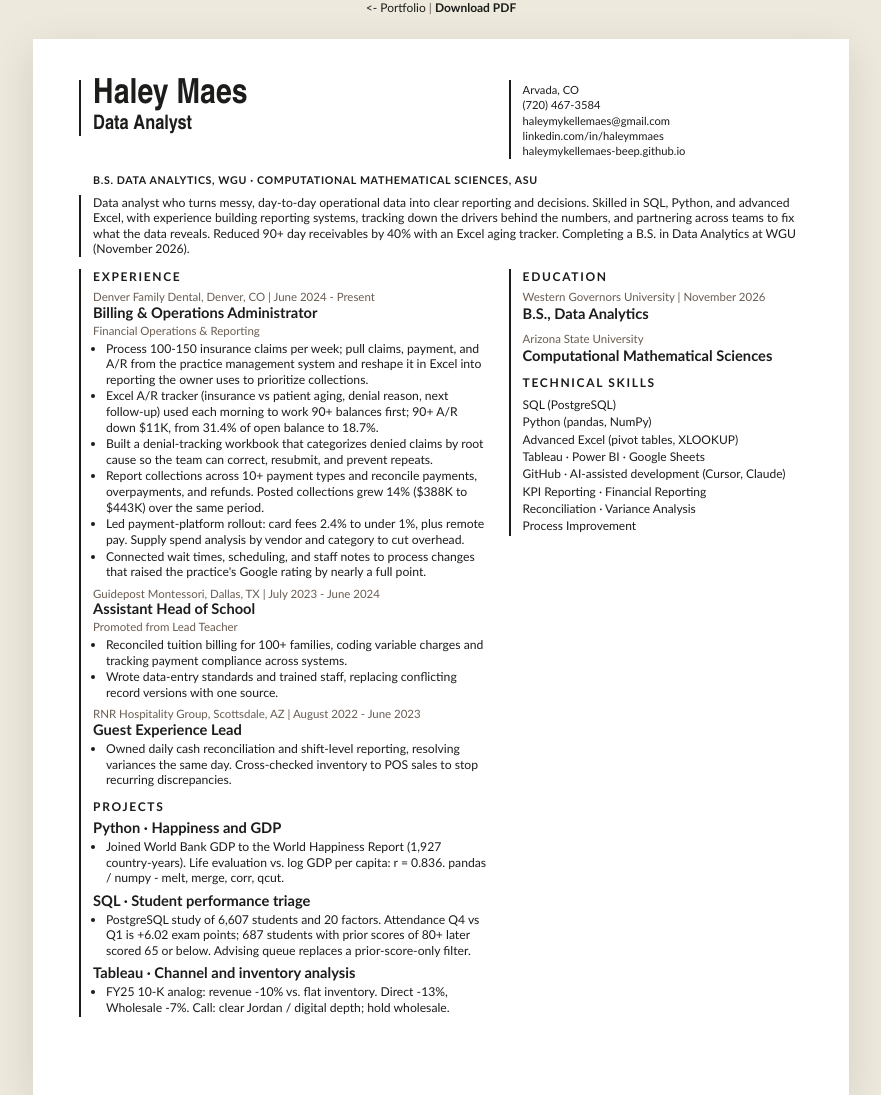
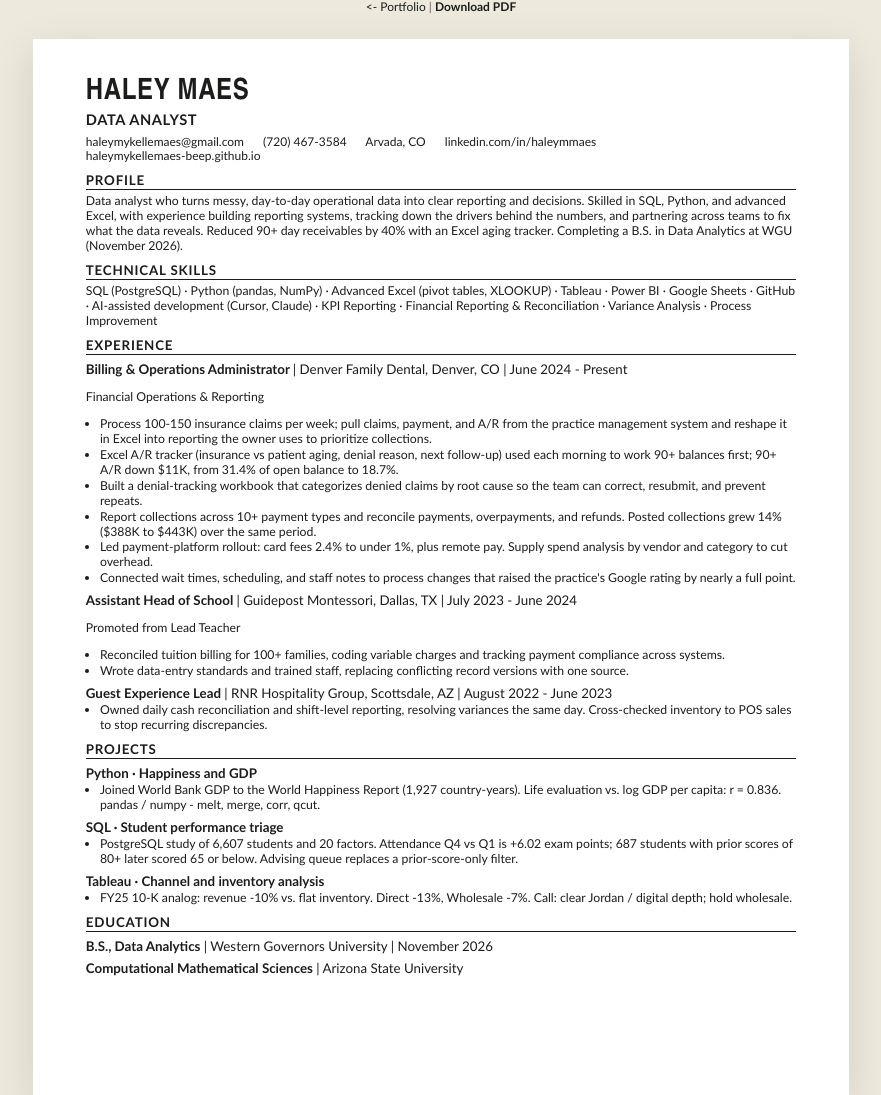
Before and after one commit to haleymykellemaes-beep/haleymykellemaes-beep.github.io, a plain HTML site: page Haley-Maes-Resume.html in a window 1280 px wide. Shown: the top 1095 px of the page, without its empty margins (199-1080 px from the left). Drawn offline with Linux system fonts and the light colour scheme.

Commit message:
Switch the résumé to a single-column layout.
Name, contact, and underlined sections run straight down the page, with each role on one line above its bullets.

Co-authored-by: Cursor <cursoragent@cursor.com>

```diff
--- a/Haley-Maes-Resume.html
+++ b/Haley-Maes-Resume.html
@@ -9,7 +9,7 @@
     :root {
       --ink: #1C1C1B;
       --muted: #6A5D52;
-      --rule: #1C1C1B;
+      --line: #1C1C1B;
       --gray: #EDE9DC;
       --white: #ffffff;
     }
@@ -19,8 +19,8 @@
       font-family: Calibri, "Segoe UI", Arial, Helvetica, sans-serif;
       color: var(--ink);
       background: var(--gray);
-      line-height: 1.28;
-      font-size: 9.15pt;
+      line-height: 1.22;
+      font-size: 9.2pt;
     }
     a { color: var(--ink); text-decoration: none; }
     .sheet {
@@ -28,100 +28,56 @@
       min-height: 11in;
       margin: 24px auto;
       background: var(--white);
-      padding: 0.42in 0.48in 0.32in;
+      padding: 0.42in 0.55in 0.36in;
       box-shadow: 0 12px 40px rgba(28, 28, 27, 0.12);
-    }
-    .top, .cols {
-      display: grid;
-      grid-template-columns: 1.28fr 0.92fr;
-      gap: 20px;
-      align-items: start;
-    }
-    .who, .contact, .profile, .col {
-      border-left: 2.5px solid var(--rule);
-      padding-left: 12px;
     }
     h1 {
       margin: 0;
       font-family: "Arial Narrow", "Helvetica Neue", Arial, Helvetica, sans-serif;
-      font-size: 26pt;
+      font-size: 22pt;
       line-height: 0.95;
       font-weight: 700;
-      letter-spacing: 0;
+      letter-spacing: 0.02em;
+      text-transform: uppercase;
       color: var(--ink);
     }
     .title {
-      margin: 2px 0 0;
-      font-family: "Arial Narrow", "Helvetica Neue", Arial, Helvetica, sans-serif;
-      font-size: 15pt;
-      line-height: 1.05;
+      margin: 4px 0 0;
+      font-size: 11pt;
       font-weight: 700;
-      color: var(--ink);
+      letter-spacing: 0.04em;
+      text-transform: uppercase;
     }
     .contact {
-      font-size: 8.4pt;
-      line-height: 1.38;
-      padding-top: 2px;
+      margin: 6px 0 0;
+      font-size: 9pt;
     }
-    .contact p { margin: 0; }
-    .contact a { white-space: nowrap; hyphens: none; }
-    .creds {
-      margin: 14px 0 8px;
-      padding-left: 14px;
-      font-size: 8pt;
+    .contact span { margin-right: 16px; white-space: nowrap; }
+    h2 {
+      margin: 8px 0 2px;
+      padding-bottom: 1px;
+      border-bottom: 1.25px solid var(--line);
+      font-size: 10pt;
       font-weight: 700;
       letter-spacing: 0.06em;
       text-transform: uppercase;
     }
-    .profile {
-      margin: 0 0 12px;
+    .profile, .skills { margin: 4px 0 0; }
+    .job { margin: 6px 0 0; }
+    h3 {
+      margin: 0;
+      font-size: 10pt;
+      font-weight: 700;
+      line-height: 1.2;
     }
-    .skills { margin: 0; hyphens: none; }
-    .skills li {
-      margin: 0 0 2px;
-      padding: 0;
-      list-style: none;
-    }
-    .skills { list-style: none; padding: 0; }
-    h2 {
-      margin: 11px 0 6px;
-      font-size: 9pt;
-      letter-spacing: 0.14em;
-      text-transform: uppercase;
-      font-weight: 700;
-      color: var(--ink);
-    }
-    .job { margin: 0 0 7px; }
-    .job:last-child { margin-bottom: 0; }
     .where {
-      margin: 0;
-      font-size: 8.6pt;
-      color: var(--muted);
-    }
-    h3 {
-      margin: 0 0 2px;
-      font-size: 11pt;
-      font-weight: 700;
-      line-height: 1.15;
+      font-weight: 400;
     }
     ul {
       margin: 2px 0 0;
-      padding-left: 1.05em;
-    }
-    ul.skills {
-      margin: 0;
-      padding: 0;
-      list-style: none;
+      padding-left: 1.15em;
     }
     li { margin: 0 0 1px; }
-    .edu { margin: 0 0 9px; }
-    .edu .where { margin-bottom: 1px; }
-    .skills {
-      margin: 0;
-      font-size: 9pt;
-    }
-    .col > h2:first-child,
-    .side > h2:first-child { margin-top: 0; }
     .print-hint {
       text-align: center;
       font-size: 12px;
@@ -131,7 +87,7 @@
     .print-hint a { color: var(--ink); }
     .print-hint .dl { font-weight: 700; }
     @media print {
-      @page { size: letter; margin: 0.38in 0.42in; }
+      @page { size: letter; margin: 0.4in 0.48in; }
       html, body { margin: 0; background: #fff; }
       body { font-size: 9.1pt; }
       .print-hint { display: none !important; }
@@ -149,29 +105,27 @@
 <body>
   <p class="print-hint"><a href="index.html">&lt;- Portfolio</a> | <a class="dl" href="Haley-Maes-Resume.pdf" download="Haley-Maes-Resume.pdf">Download PDF</a></p>
   <article class="sheet">
-    <header class="top">
-      <div class="who">
+    <header>
       <h1>Haley Maes</h1>
       <p class="title">Data Analyst</p>
-      </div>
-      <div class="contact">
-        <p>Arvada, CO</p>
-        <p><a href="tel:7204673584">(720) 467-3584</a></p>
-        <p><a href="mailto:haleymykellemaes@gmail.com">haleymykellemaes@gmail.com</a></p>
-        <p><a href="https://www.linkedin.com/in/haleymmaes">linkedin.com/in/haleymmaes</a></p>
-        <p><a href="https://haleymykellemaes-beep.github.io/">haleymykellemaes-beep.github.io</a></p>
-      </div>
+      <p class="contact">
+        <span><a href="mailto:haleymykellemaes@gmail.com">haleymykellemaes@gmail.com</a></span>
+        <span><a href="tel:7204673584">(720) 467-3584</a></span>
+        <span>Arvada, CO</span>
+        <span><a href="https://www.linkedin.com/in/haleymmaes">linkedin.com/in/haleymmaes</a></span>
+        <span><a href="https://haleymykellemaes-beep.github.io/">haleymykellemaes-beep.github.io</a></span>
+      </p>
     </header>
 
-    <p class="creds">B.S. Data Analytics, WGU &middot; Computational Mathematical Sciences, ASU</p>
+    <h2>Profile</h2>
     <p class="profile">Data analyst who turns messy, day-to-day operational data into clear reporting and decisions. Skilled in SQL, Python, and advanced Excel, with experience building reporting systems, tracking down the drivers behind the numbers, and partnering across teams to fix what the data reveals. Reduced 90+ day receivables by 40% with an Excel aging tracker. Completing a B.S. in Data Analytics at WGU (November 2026).</p>
 
-    <div class="cols">
-      <div class="col">
+    <h2>Technical Skills</h2>
+    <p class="skills">SQL (PostgreSQL) &middot; Python (pandas, NumPy) &middot; Advanced Excel (pivot tables, XLOOKUP) &middot; Tableau &middot; Power BI &middot; Google Sheets &middot; GitHub &middot; AI-assisted development (Cursor, Claude) &middot; KPI Reporting &middot; Financial Reporting &amp; Reconciliation &middot; Variance Analysis &middot; Process Improvement</p>
+
     <h2>Experience</h2>
     <div class="job">
-          <p class="where">Denver Family Dental, Denver, CO | June 2024 - Present</p>
-          <h3>Billing &amp; Operations Administrator</h3>
+      <h3>Billing &amp; Operations Administrator <span class="where">| Denver Family Dental, Denver, CO | June 2024 - Present</span></h3>
       <p class="where">Financial Operations &amp; Reporting</p>
       <ul>
         <li>Process 100-150 insurance claims per week; pull claims, payment, and A/R from the practice management system and reshape it in Excel into reporting the owner uses to prioritize collections.</li>
@@ -183,8 +137,7 @@
       </ul>
     </div>
     <div class="job">
-          <p class="where">Guidepost Montessori, Dallas, TX | July 2023 - June 2024</p>
-          <h3>Assistant Head of School</h3>
+      <h3>Assistant Head of School <span class="where">| Guidepost Montessori, Dallas, TX | July 2023 - June 2024</span></h3>
       <p class="where">Promoted from Lead Teacher</p>
       <ul>
         <li>Reconciled tuition billing for 100+ families, coding variable charges and tracking payment compliance across systems.</li>
@@ -192,8 +145,7 @@
       </ul>
     </div>
     <div class="job">
-          <p class="where">RNR Hospitality Group, Scottsdale, AZ | August 2022 - June 2023</p>
-          <h3>Guest Experience Lead</h3>
+      <h3>Guest Experience Lead <span class="where">| RNR Hospitality Group, Scottsdale, AZ | August 2022 - June 2023</span></h3>
       <ul>
         <li>Owned daily cash reconciliation and shift-level reporting, resolving variances the same day. Cross-checked inventory to POS sales to stop recurring discrepancies.</li>
       </ul>
@@ -218,31 +170,13 @@
         <li>FY25 10-K analog: revenue -10% vs. flat inventory. Direct -13%, Wholesale -7%. Call: clear Jordan / digital depth; hold wholesale.</li>
       </ul>
     </div>
+
+    <h2>Education</h2>
+    <div class="job">
+      <h3>B.S., Data Analytics <span class="where">| Western Governors University | November 2026</span></h3>
     </div>
-
-      <div class="col side">
-        <h2>Education</h2>
-        <div class="edu">
-          <p class="where">Western Governors University | November 2026</p>
-          <h3>B.S., Data Analytics</h3>
-        </div>
-        <div class="edu">
-          <p class="where">Arizona State University</p>
-          <h3>Computational Mathematical Sciences</h3>
-        </div>
-
-        <h2>Technical Skills</h2>
-        <ul class="skills">
-          <li>SQL (PostgreSQL)</li>
-          <li>Python (pandas, NumPy)</li>
-          <li>Advanced Excel (pivot tables, XLOOKUP)</li>
-          <li>Tableau · Power BI · Google Sheets</li>
-          <li>GitHub · AI-assisted development (Cursor, Claude)</li>
-          <li>KPI Reporting · Financial Reporting</li>
-          <li>Reconciliation · Variance Analysis</li>
-          <li>Process Improvement</li>
-        </ul>
-      </div>
+    <div class="job">
+      <h3>Computational Mathematical Sciences <span class="where">| Arizona State University</span></h3>
     </div>
   </article>
 </body>
```
Also changed, not shown: 1 other file. Lines whose indentation alone changed are shown as unchanged.
